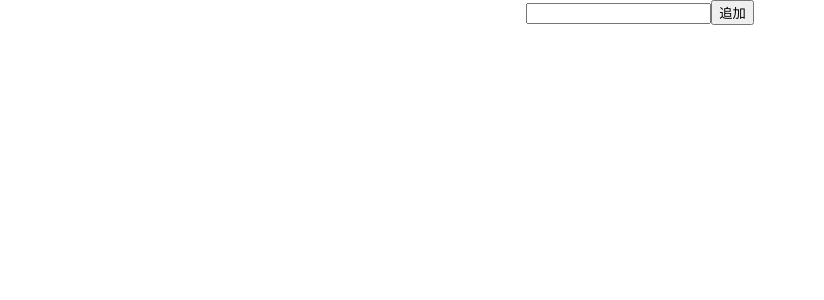
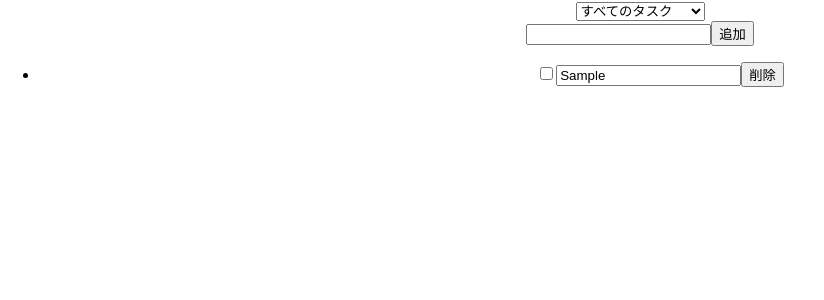
Before and after one commit to KuRa04/react-todo-app, a React (Create React App) app in the folder todo/: page / in a window 1280 px wide. Both pictures are taken after typing "Sample" into the empty fields and a click on the input "追加". Shown: the top 300 px of the page, without its empty margins (0-824 px from the left). Built offline with nearby package versions, Linux system fonts and the light colour scheme.

Commit message:
complete: react-todo-app
react, typescriptでtodoアプリ作成

```diff
--- a/todo/src/App.tsx
+++ b/todo/src/App.tsx
@@ -1,18 +1,114 @@
-import React from 'react';
-import logo from './logo.svg';
+import React, { useState } from 'react';
 import './App.css';
 
 interface Todo {
   value: string
+  id: number
+  checked: boolean
+  removed: boolean
 }
 
+type Filter = 'all' | 'checked' | 'unchecked' | 'removed'
+
 const App: React.VFC = () => {
+  const [text, setText] = useState('')
+  const [todos, setTodos] = useState<Todo[]>([])
+  const [filter, setFilter] = useState<Filter>('all')
+
+  const handleOnSubmit = (e: React.FormEvent<HTMLFormElement | HTMLInputElement>) => {
+    e.preventDefault()
+
+    if(!text) return
+
+    const newTodo: Todo = {
+      value: text,
+      id: new Date().getTime(),
+      checked: false,
+      removed: false
+    }
+
+    setTodos([newTodo, ...todos])
+    setText('')
+  }
+
+  const handleOnEdit = (id: number, value: string) => {
+    const newTodos = todos.map((todo) => {
+      if (todo.id === id) {
+        todo.value = value
+      }
+      return todo
+    })
+    setTodos(newTodos)
+  }
+
+  const handleOnCheck = (id: number, checked: boolean) => {
+    const newTodos = todos.map((todo) => {
+      if (todo.id === id) {
+        todo.checked = !checked;
+      }
+      return todo
+    })
+    setTodos(newTodos)
+  }
+
+  const handleOnRemove = (id: number, removed: boolean) => {
+    const newTodos = todos.map((todo) => {
+      if(todo.id === id) {
+        todo.removed = !removed
+      }
+      return todo
+    })
+    setTodos(newTodos)
+  }
+
+  const handleOnEmpty = () => {
+    const newTodos = todos.filter((todo) => !todo.removed)
+    setTodos(newTodos)
+  }
+
+  const filteredTodos = todos.filter((todo) => {
+    switch (filter) {
+      case 'all':
+        return !todo.removed
+      case 'checked':
+        return todo.checked && !todo.removed
+      case 'unchecked':
+        return !todo.checked && !todo.removed
+      case 'removed':
+        return todo.removed
+      default:
+        return todo
+    }
+  })
+
   return (
     <div className="App">
-      <form onSubmit={(e) => e.preventDefault()}>
-        <input type='text' value={''} onChange={(e) => e.preventDefault()} />
-        <input type='submit' value={'追加'} onChange={(e) => e.preventDefault()} />
-      </form>
+      <select defaultValue='all' onChange={(e) => setFilter(e.target.value as Filter)}>
+        <option value='all'>すべてのタスク</option>
+        <option value='checked'>完了したタスク</option>
+        <option value='unchecked'>未完了のタスク</option>
+        <option value='removed'>削除済みのタスク</option>
+      </select>
+      {filter === 'removed' ? (
+        <button onClick={() => handleOnEmpty()}>ゴミ箱を空にする</button>
+      ) : (
+        <form onSubmit={(e) => handleOnSubmit(e)}>
+          <input type='text' value={text} disabled={filter === 'checked'} onChange={(e) => setText(e.target.value)} />
+          <input type='submit' value={'追加'} disabled={filter === 'checked'} onSubmit={(e) => handleOnSubmit(e)} />
+        </form>
+      )}
+      <ul>
+        {filteredTodos.map(todo => {
+          return (
+            <li key={todo.id}>
+              <input type='checkbox' disabled={todo.removed} checked={todo.checked} onChange={() => handleOnCheck(todo.id, todo.checked)}/>
+              <input type='text' disabled={todo.checked || todo.removed} value={todo.value} onChange={(e) => handleOnEdit(todo.id, e.target.value)} />
+              <button onClick={() => handleOnRemove(todo.id, todo.removed)}>{todo.removed ? '復元' : '削除'}</button>
+            </li>
+          )
+        })}
+      </ul>
+      {console.log(todos)}
     </div>
   );
 }
```
